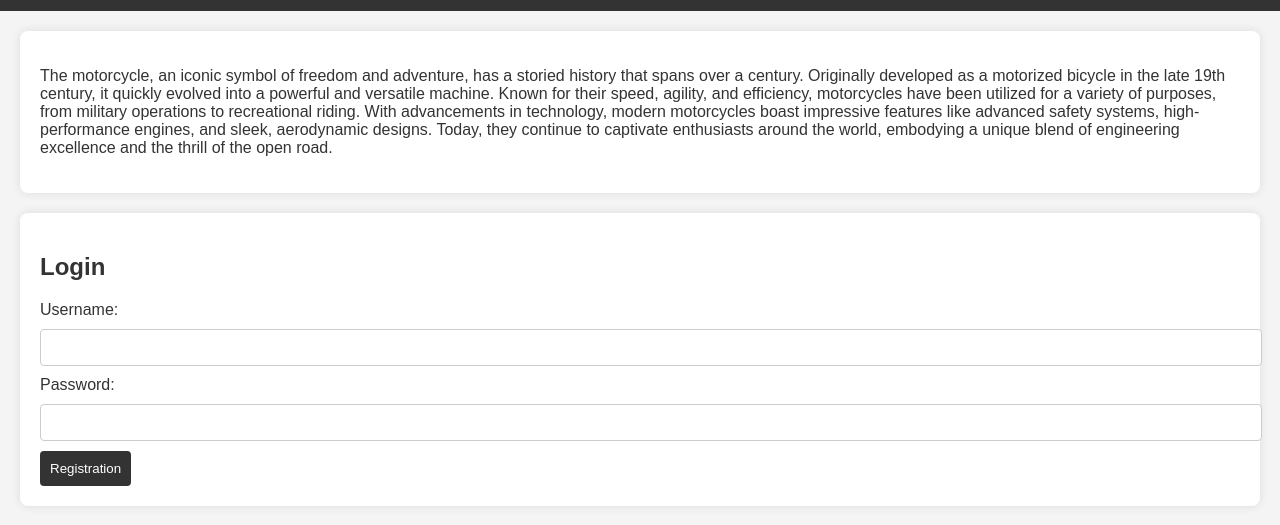
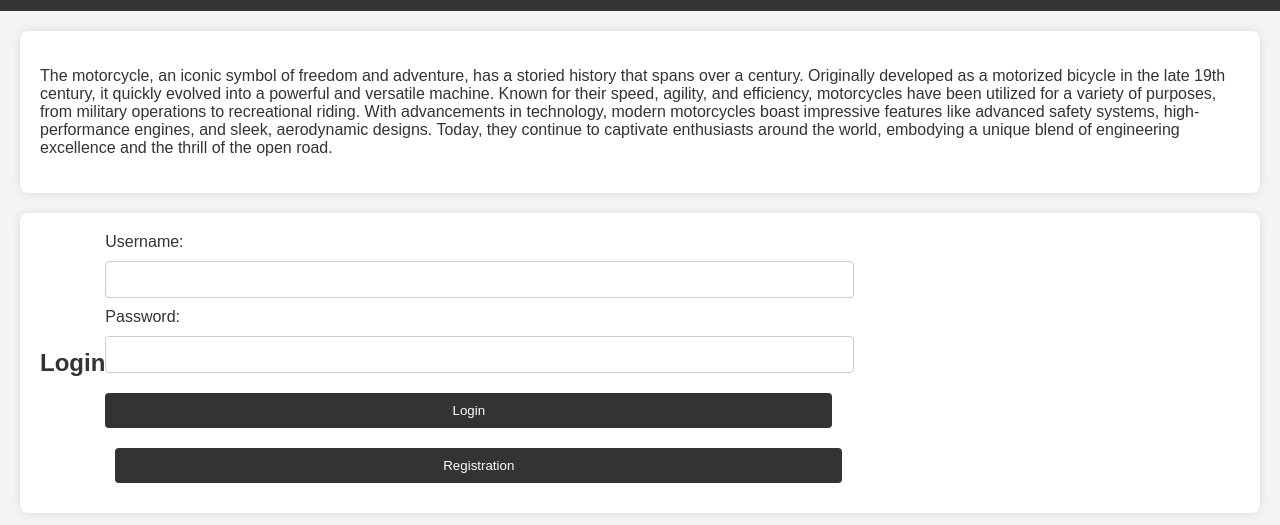
Before and after one commit to GGEZBCD/motorcyclesite, a plain HTML site: page index.html in a window 1280 px wide. Shown: the part 89-614 px from the top of the page. Drawn offline with Linux system fonts and the light colour scheme.

Commit message:
pushing up changes to the index adding login to the left of registration

```diff
--- a/index.html
+++ b/index.html
@@ -33,9 +33,12 @@
             padding: 20px;
             border-radius: 8px;
             box-shadow: 0 0 10px rgba(0, 0, 0, 0.1);
+            display: flex; /* Use flexbox for layout */
+            align-items: center; /* Center items vertically */
         }
         .login-form input[type="text"],
-        .login-form input[type="password"] {
+        .login-form input[type="password"],
+        .login-form input[type="submit"] {
             width: 100%;
             padding: 10px;
             margin: 10px 0;
@@ -49,6 +52,7 @@
             border: none;
             border-radius: 4px;
             cursor: pointer;
+            margin-left: auto; /* Push the button to the right */
         }
         .login-form input[type="submit"]:hover {
             background-color: #555;
@@ -70,7 +74,8 @@
                 <input type="text" id="username" name="username" required>
                 <label for="password">Password:</label>
                 <input type="password" id="password" name="password" required>
-                <input type="submit" value="Registration">
+                <input type="submit" value="Login">
+                <input type="submit" value="Registration" style="margin-left: 10px;"> <!-- Adjusted button -->
             </form>
         </div>
     </div>
```
